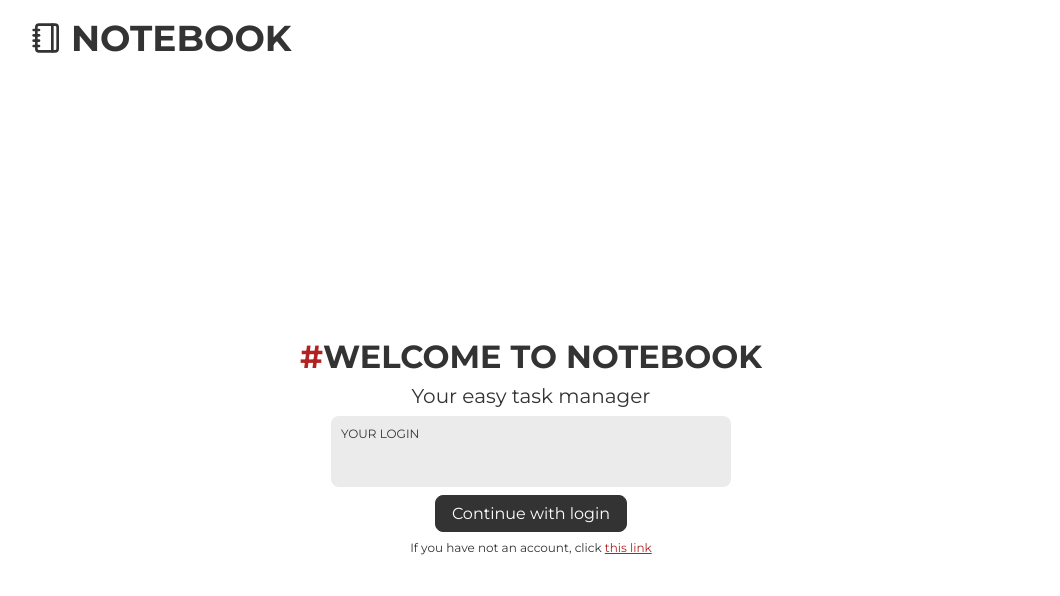
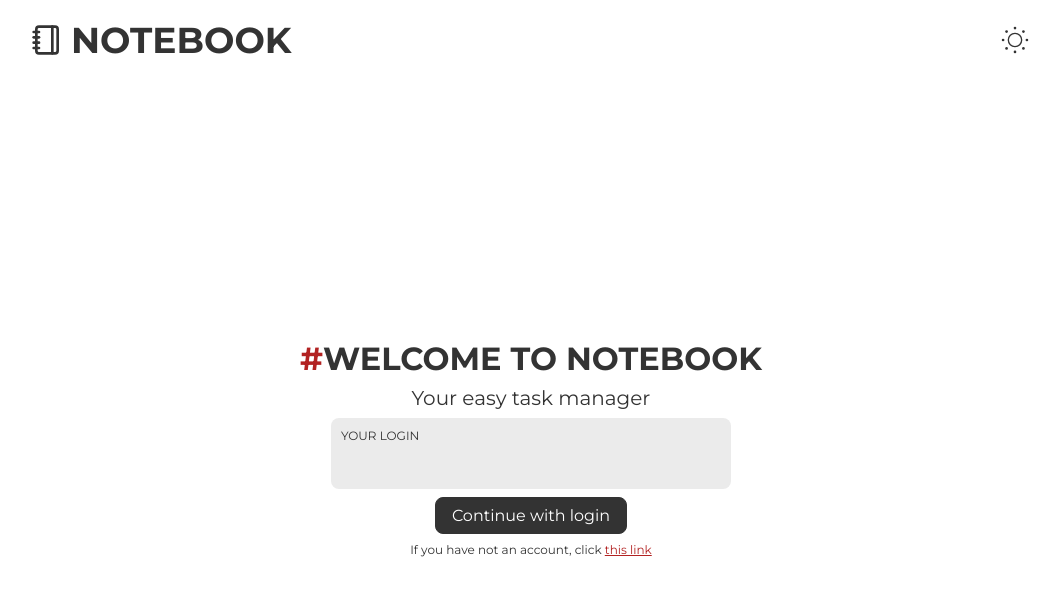
Before and after one commit to AndBelkin/notebook, a React (Vite) app: page /notebook/login in a window 1280 px wide. Shown: the top 596 px of the page, without its empty margins (109-1169 px from the left). Built offline with nearby package versions, Linux system fonts and the light colour scheme.

Commit message:
create DarkModeBox

```diff
--- a/src/NotebookApp.tsx
+++ b/src/NotebookApp.tsx
@@ -1,10 +1,13 @@
 import { FC } from "react";
 import MainRouter from "./routes/MainRouter";
 import Header from "./views/header/Header";
+import { useAppSelector } from "./app/hooks";
 
 const NotebookApp: FC = () => {
+  const darkMode = useAppSelector((state) => state.app.darkMode);
+  const appStyle = `notebook-app app container ${darkMode ? "dark" : ""}`;
   return (
-    <div className="notebook-app app container">
+    <div className={appStyle}>
       <Header />
       <MainRouter />
     </div>
--- a/src/views/header/Header.css
+++ b/src/views/header/Header.css
@@ -17,6 +17,16 @@
   font-size: 1.5rem;
 }
 
+.header-dark-mode-box {
+  cursor: pointer;
+  font-size: 2rem;
+  margin-top: 0.5rem;
+}
+
+.header-dark-mode-box:hover {
+  color: #b22222;
+}
+
 @media (width <= 430px) {
   .user-nav-login {
     font-size: 1rem;
--- a/src/views/header/Header.tsx
+++ b/src/views/header/Header.tsx
@@ -3,6 +3,7 @@ import { useAppSelector } from "../../app/hooks";
 import Logo from "../../components/logo/Logo";
 import UserNav from "./user-nav/UserNav";
 import "./Header.css";
+import DarkModeBox from "./dark-mode/DarkModeBox";
 
 const Header: FC = () => {
   const isAuth = useAppSelector((state) => state.auth);
@@ -10,6 +11,7 @@ const Header: FC = () => {
     <header className="header">
       <Logo />
       {isAuth.isAuth && isAuth.user ? <UserNav user={isAuth.user} /> : null}
+      {isAuth.isAuth && isAuth.user ? null : <DarkModeBox />}
     </header>
   );
 };
--- /dev/null
+++ b/src/views/header/dark-mode/DarkModeBox.tsx
@@ -0,0 +1,17 @@
+import { FC } from "react";
+import { useAppDispatch, useAppSelector } from "../../../app/hooks";
+import { changeDarkMode } from "../../../app/appSlice/appSlice";
+import { CiBrightnessUp, CiDark } from "react-icons/ci";
+
+const DarkModeBox: FC = () => {
+  const darkMode = useAppSelector((state) => state.app.darkMode);
+  const dispatch = useAppDispatch();
+  const renderIcon = darkMode ? <CiDark /> : <CiBrightnessUp />;
+  return (
+    <div className="header-dark-mode-box" onClick={() => dispatch(changeDarkMode())}>
+      {renderIcon}
+    </div>
+  );
+};
+
+export default DarkModeBox;
--- a/src/views/header/user-nav/UserNav.tsx
+++ b/src/views/header/user-nav/UserNav.tsx
@@ -3,6 +3,7 @@ import { AuthUser } from "../../../app/authSlice";
 import Button from "../../../components/button/Button";
 import { useAppDispatch } from "../../../app/hooks";
 import { logoutUser } from "../../../app/authSlice/authSlice";
+import DarkModeBox from "../dark-mode/DarkModeBox";
 
 interface UserNavProps {
   user: AuthUser;
@@ -14,6 +15,7 @@ const UserNav: FC<UserNavProps> = ({ user }: UserNavProps) => {
   return (
     <nav className="user-nav">
       <p className="user-nav-login">{user.login}</p>
+      <DarkModeBox />
       <Button type="outline" onClick={logout}>
         Log out
       </Button>
```
